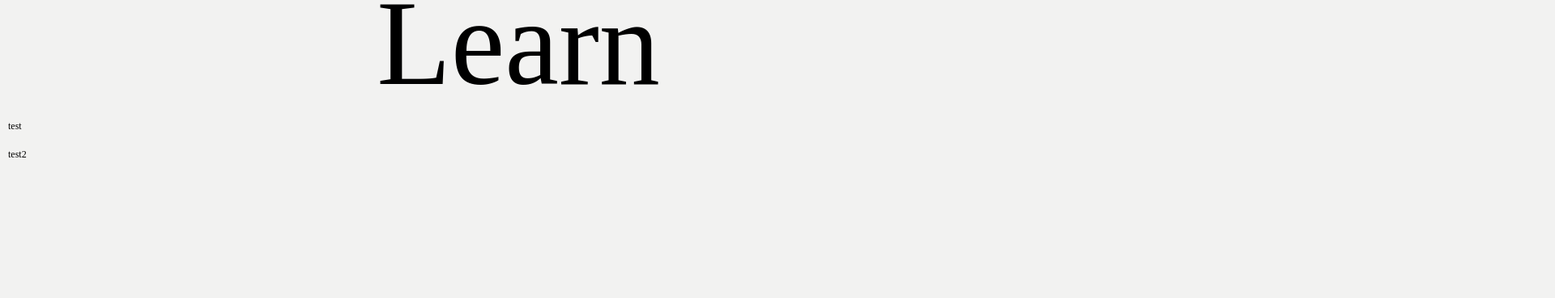
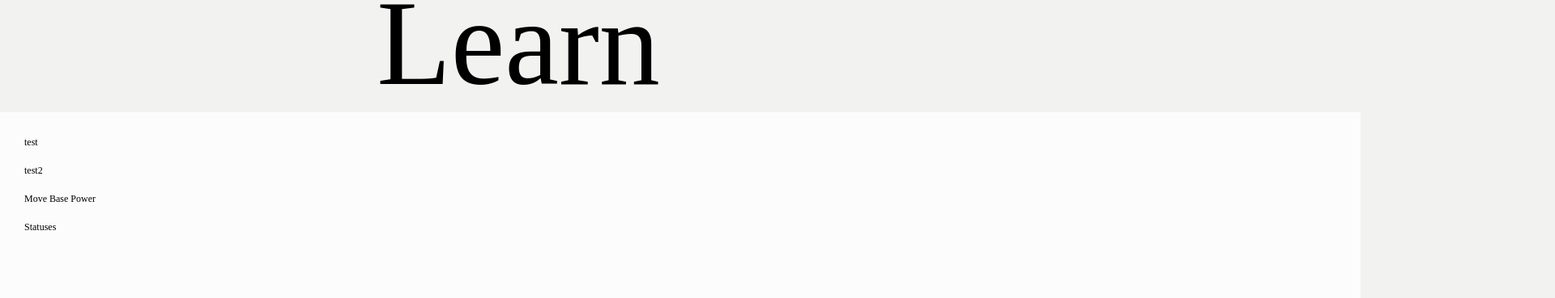
Before and after one commit to MSJ-Competitive-Pokemon-Club/club-website, a Vue app: page /learn in a window 1280 px wide. Shown: the part 340-709 px from the top of the page at 81% size, 1920 px wide, since content can reach past the window. Built offline with nearby package versions, Linux system fonts and the light colour scheme.

Commit message:
Update Learn.vue
Added a grid system for ergonomics, changed move base power name, added statuses lesson

```diff
--- a/src/views/Learn.vue
+++ b/src/views/Learn.vue
@@ -9,7 +9,14 @@
         categories: lessonData.categories,
         currentLessonName: "Test",
         currentReplayLoc: null,
-        options: ['test','test2'],
+        currentReplayLocText: null,
+        options: [
+        'test',
+        'test2',
+        'Move Base Power',
+        'Statuses'
+
+      ],
         selectedOption: null
       }
 
@@ -27,7 +34,8 @@
 
 <template>
 <div id="title">Learn</div>
-<div id="learn">
+<div id="grid-container">
+  <div class="grid-item">
     <div id="sidebar">
      <div
         v-for="(option, index) in options"
@@ -36,35 +44,50 @@
         @click="() => {
           selectedOption = index;
           currentReplayLoc = 'src/assets/lessons/'+ option + '.html';
+          currentReplayLocText = 'src/assets/lessons/'+ option + ' Text.html';
         }"
       >
       {{ option }}
     </div>
   </div>
-
+</div>
+<div class="grid-item">
   <div id="learn-display">
       <iframe id="iframe" ref="battle" :src="currentReplayLoc" width="100%" height="600px" frameborder="0"></iframe>
+      <iframe id="iframe" ref="battle" :src="currentReplayLocText" width="100%" height="600px" frameborder="0"></iframe>
+  </div>
 </div>
 </div>
 </template>
 <style scoped>
-
 #title{
   font-size:150px;
   text-align:center
 }
+#grid-container{
+  display: grid;
+  grid-template-columns: auto auto;
+}
+.grid-item {
+  background-color: rgba(255, 255, 255, 0.8);
+  padding: 20px;
+  font-size: 30px;
+  text-align: center;
+}
 #sidebar {
-    width:200px;
-    height: 10vh;
+
+    width:400px;
+    height: 20vh;
     overflow-y: auto;
     text-align: left;
 }
 
 #learn-display {
-  width:2000px;
+
+  display: grid;
+  width: 1200px;
   height: 100vh;
-  overflow-y: auto;
-  text-align: right;
+  text-align: center;
 }
 .option {
     padding: 10px;
```
Lines whose indentation alone changed are shown as unchanged.
